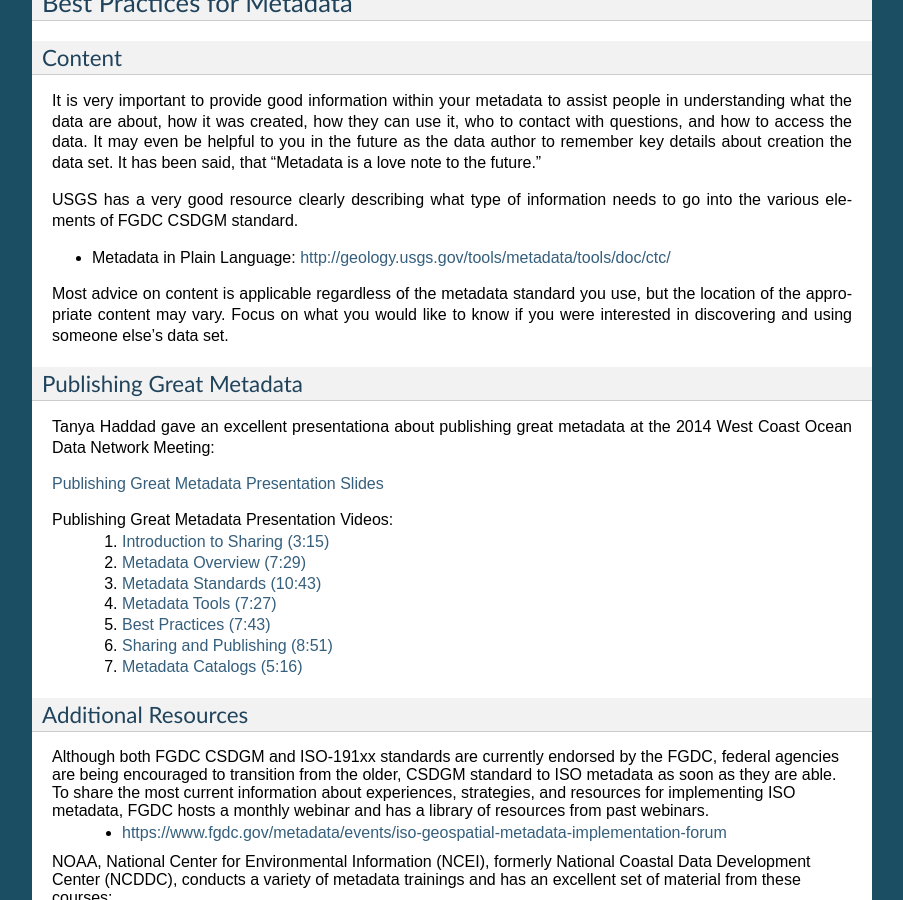
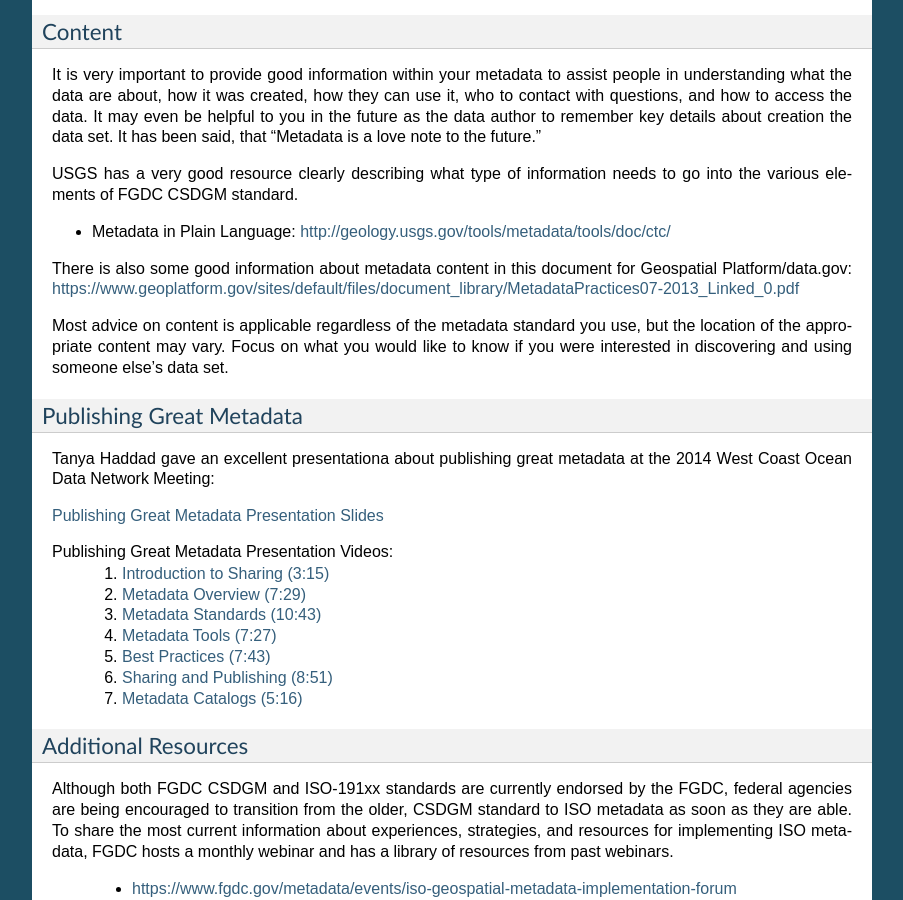
Before and after one commit to WCGA/knowledge-base, a Sphinx documentation site: the page built from docs/metadata/metadata.rst, in a window 1280 px wide and 900 px high, scrolled down 4862 px. Shown: the whole window, without its empty margins (198-1101 px from the left). Built offline with Sphinx 7.4.7, drawn with Linux system fonts in a browser that asks for light colours; some of the changed text lies outside the part shown.

Commit message:
Formatting fix - part two

```diff
--- a/docs/metadata/metadata.rst
+++ b/docs/metadata/metadata.rst
@@ -65,7 +65,6 @@
 
 .. seealso::
 	* http://www.dcc.ac.uk/resources/briefing-papers/standards-watch-papers/what-are-metadata-standards
-	* http://www.dlib.indiana.edu/~jenlrile/metadatamap/
 
 The following standards can be used for data discovery via the West Coast Ocean Data Portal:
 
@@ -196,6 +195,8 @@
 
 * Metadata in Plain Language: http://geology.usgs.gov/tools/metadata/tools/doc/ctc/
 
+There is also some good information about metadata content in this document for Geospatial Platform/data.gov: https://www.geoplatform.gov/sites/default/files/document_library/MetadataPractices07-2013_Linked_0.pdf
+
 Most advice on content is applicable regardless of the metadata standard you use, but the location of the appropriate content may vary.  Focus on what you would like to know if you were interested in discovering and using someone else's data set.
 
 
@@ -220,12 +221,15 @@
 --------------------
 
 Although both FGDC CSDGM and ISO-191xx standards are currently endorsed by the FGDC, federal agencies are being encouraged to transition from the older, CSDGM standard to ISO metadata as soon as they are able.   To share the most current information about experiences, strategies, and resources for implementing ISO metadata, FGDC hosts a monthly webinar and has a library of resources from past webinars.
+
 	* https://www.fgdc.gov/metadata/events/iso-geospatial-metadata-implementation-forum
 
 NOAA, National Center for Environmental Information (NCEI), formerly National Coastal Data Development Center (NCDDC), conducts a variety of metadata trainings and has an excellent set of material from these courses:
+
 	* http://www.ncddc.noaa.gov/metadata-standards/metadata-training/
 	* ftp://ftp.ncddc.noaa.gov/pub/Metadata/Online_ISO_Training/
 
 EPA has provides detailed and clear guidance for developing metadata.  Some of the information is focused on EPA-specific content, but the general concepts and best practices can be applied to any metadata effort.
+
 	* https://edg.epa.gov/EME/pdfs/GenericMetadataGuide.pdf
 	* https://edg.epa.gov/EME/resources.html
```
